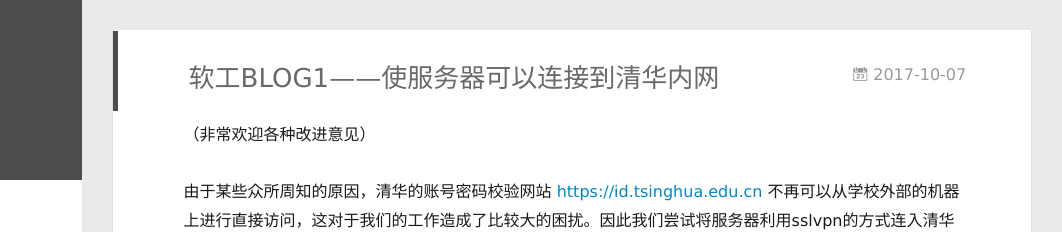
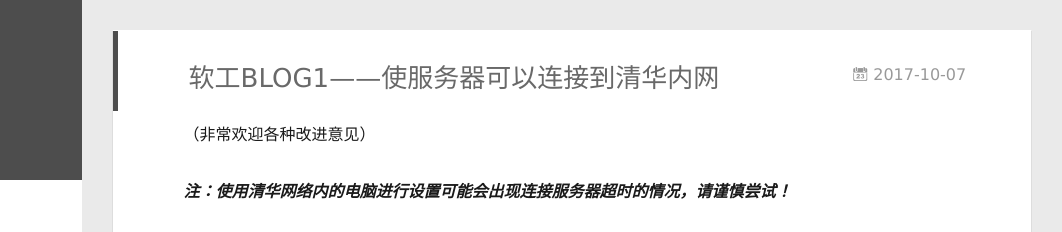
Before and after one commit to MrJia1997/MrJia1997.github.io, a plain HTML site: page 2017/10/07/软工BLOG1——使服务器可以连接到清华内网/index.html in a window 1280 px wide. Shown: the top 232 px of the page, 218-1280 px from the left. Drawn offline with Linux system fonts and the light colour scheme.

Commit message:
Site updated: 2017-10-08 19:25:59

```diff
--- a/2017/10/07/软工BLOG1——使服务器可以连接到清华内网/index.html
+++ b/2017/10/07/软工BLOG1——使服务器可以连接到清华内网/index.html
@@ -8,18 +8,18 @@
   <link rel="dns-prefetch" href="https://mrjia1997.github.io">
   <title>软工BLOG1——使服务器可以连接到清华内网 | Mr.Jia Tech Blog</title>
   <meta name="viewport" content="width=device-width, initial-scale=1, maximum-scale=1">
-  <meta name="description" content="（非常欢迎各种改进意见） 由于某些众所周知的原因，清华的账号密码校验网站 https://id.tsinghua.edu.cn 不再可以从学校外部的机器上进行直接访问，这对于我们的工作造成了比较大的困扰。因此我们尝试将服务器利用sslvpn的方式连入清华内网使之可以访问。需要注意的是，这种连接可能使得该机器对于其他地址的连接产生异常情况，所以请记得在不需要的时候关闭OpenConnect。 实验环">
+  <meta name="description" content="（非常欢迎各种改进意见） 注：使用清华网络内的电脑进行设置可能会出现连接服务器超时的情况，请谨慎尝试！ 由于某些众所周知的原因，清华的账号密码校验网站 https://id.tsinghua.edu.cn 不再可以从学校外部的机器上进行直接访问，这对于我们的工作造成了比较大的困扰。因此我们尝试将服务器利用sslvpn的方式连入清华内网使之可以访问。需要注意的是，这种连接可能使得该机器对于其他地址的">
 <meta name="keywords" content="软工">
 <meta property="og:type" content="article">
 <meta property="og:title" content="软工BLOG1——使服务器可以连接到清华内网">
 <meta property="og:url" content="https://mrjia1997.github.io/2017/10/07/软工BLOG1——使服务器可以连接到清华内网/index.html">
 <meta property="og:site_name" content="Mr.Jia Tech Blog">
-<meta property="og:description" content="（非常欢迎各种改进意见） 由于某些众所周知的原因，清华的账号密码校验网站 https://id.tsinghua.edu.cn 不再可以从学校外部的机器上进行直接访问，这对于我们的工作造成了比较大的困扰。因此我们尝试将服务器利用sslvpn的方式连入清华内网使之可以访问。需要注意的是，这种连接可能使得该机器对于其他地址的连接产生异常情况，所以请记得在不需要的时候关闭OpenConnect。 实验环">
+<meta property="og:description" content="（非常欢迎各种改进意见） 注：使用清华网络内的电脑进行设置可能会出现连接服务器超时的情况，请谨慎尝试！ 由于某些众所周知的原因，清华的账号密码校验网站 https://id.tsinghua.edu.cn 不再可以从学校外部的机器上进行直接访问，这对于我们的工作造成了比较大的困扰。因此我们尝试将服务器利用sslvpn的方式连入清华内网使之可以访问。需要注意的是，这种连接可能使得该机器对于其他地址的">
 <meta property="og:locale" content="zh-CN">
-<meta property="og:updated_time" content="2017-10-07T09:59:26.973Z">
+<meta property="og:updated_time" content="2017-10-08T11:25:47.294Z">
 <meta name="twitter:card" content="summary">
 <meta name="twitter:title" content="软工BLOG1——使服务器可以连接到清华内网">
-<meta name="twitter:description" content="（非常欢迎各种改进意见） 由于某些众所周知的原因，清华的账号密码校验网站 https://id.tsinghua.edu.cn 不再可以从学校外部的机器上进行直接访问，这对于我们的工作造成了比较大的困扰。因此我们尝试将服务器利用sslvpn的方式连入清华内网使之可以访问。需要注意的是，这种连接可能使得该机器对于其他地址的连接产生异常情况，所以请记得在不需要的时候关闭OpenConnect。 实验环">
+<meta name="twitter:description" content="（非常欢迎各种改进意见） 注：使用清华网络内的电脑进行设置可能会出现连接服务器超时的情况，请谨慎尝试！ 由于某些众所周知的原因，清华的账号密码校验网站 https://id.tsinghua.edu.cn 不再可以从学校外部的机器上进行直接访问，这对于我们的工作造成了比较大的困扰。因此我们尝试将服务器利用sslvpn的方式连入清华内网使之可以访问。需要注意的是，这种连接可能使得该机器对于其他地址的">
 
     <link rel="alternative" href="/atom.xml" title="Mr.Jia Tech Blog" type="application/atom+xml">
 
@@ -178,6 +178,7 @@
     <div class="article-entry" itemprop="articleBody">
 
         <p>（非常欢迎各种改进意见）</p>
+<p><strong><em>注：使用清华网络内的电脑进行设置可能会出现连接服务器超时的情况，请谨慎尝试！</em></strong></p>
 <p>由于某些众所周知的原因，清华的账号密码校验网站 <a href="https://id.tsinghua.edu.cn" target="_blank" rel="external">https://id.tsinghua.edu.cn</a> 不再可以从学校外部的机器上进行直接访问，这对于我们的工作造成了比较大的困扰。因此我们尝试将服务器利用sslvpn的方式连入清华内网使之可以访问。需要注意的是，这种连接可能使得该机器对于其他地址的连接产生异常情况，所以<strong>请记得在不需要的时候关闭OpenConnect</strong>。</p>
 <p>实验环境为Ubuntu 16.04。</p>
 <h3 id="OpenConnect-Juniper-VPN"><a href="#OpenConnect-Juniper-VPN" class="headerlink" title="OpenConnect + Juniper VPN"></a>OpenConnect + Juniper VPN</h3><p>我们知道清华鼓励用户们使用pulse secure来进行sslvpn的连接。这种连接可以使得用户在外网可以访问到tsinghua.edu.cn域名上的内容而不会得到403 Forbidden错误。比较可惜的是，pulse secure并没有官方发布的Ubuntu版本，而且一个第三方版本仅能在客户端而非服务器端使用。因此我们使用OpenConnect + Juniper VPN的方式来实现连接。</p>
```
Also changed, not shown: index.html (+1 -0 lines).
